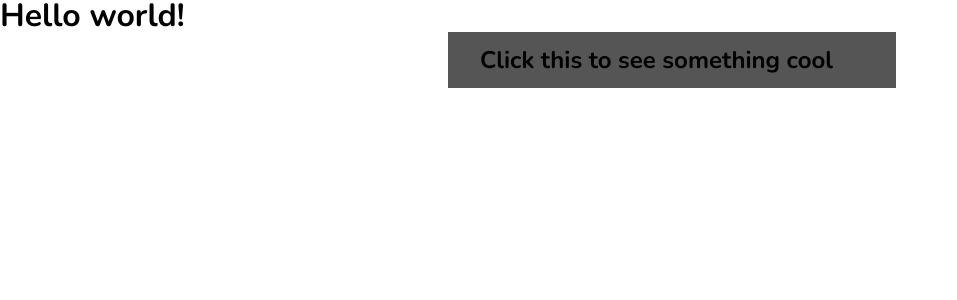
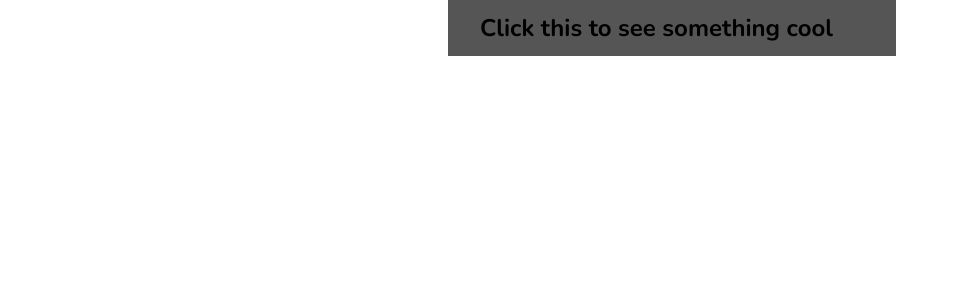
Before and after one commit to KirkSandstrom/vue-accordion, a Vue app: page / in a window 1280 px wide. Shown: the top 300 px of the page, without its empty margins (0-957 px from the left). Built offline with nearby package versions, Linux system fonts and the light colour scheme.

Commit message:
removed hello world message

```diff
--- a/src/App.vue
+++ b/src/App.vue
@@ -6,15 +6,12 @@ export default {
     AccordionItem,
   },
   data() {
-    return {
-      message: "Hello world!",
-    };
+    return {};
   },
 };
 </script>
 
 <template>
-  <h1>{{ message }}</h1>
   <div class="accordion">
     <AccordionItem></AccordionItem>
   </div>
```
